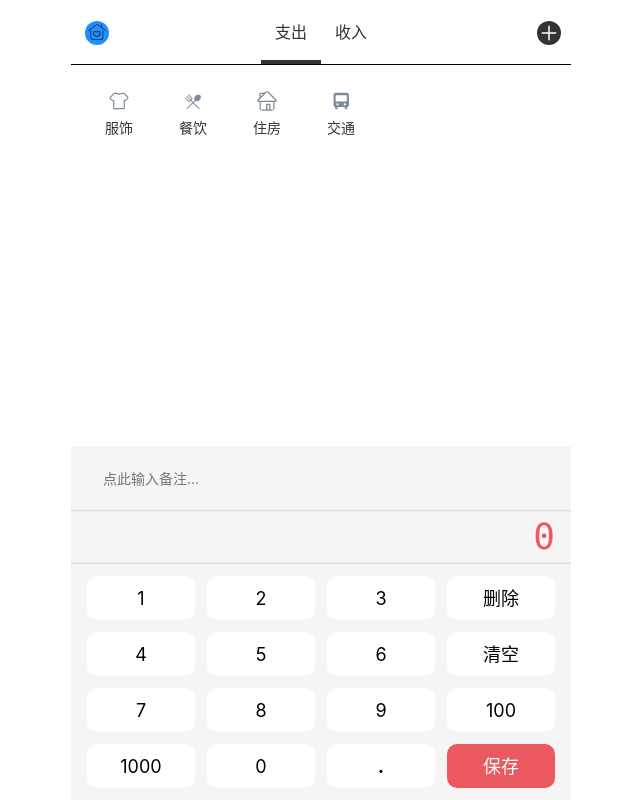
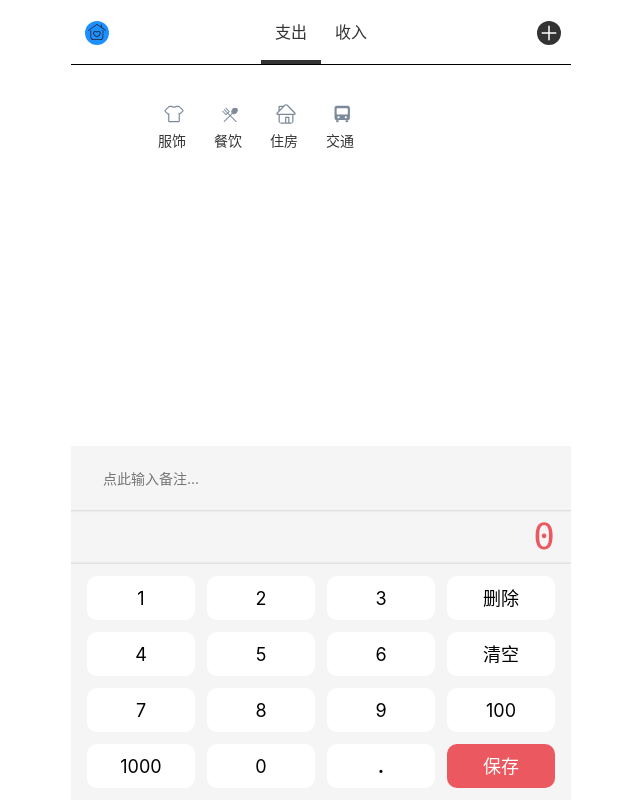
Before and after one commit to niuniu315/wangcai-2, a Vue app: page /#/money in a window 1280 px wide. Shown: the whole page, without its empty margins (319-959 px from the left). Built offline with nearby package versions, Linux system fonts and the light colour scheme.

Commit message:
重置tags布局样式

```diff
--- a/src/components/money/Tabs.vue
+++ b/src/components/money/Tabs.vue
@@ -39,7 +39,6 @@ export default class Tabs extends Vue {
     } else {
       const button1 = document.querySelectorAll('.ok')[0] as HTMLElement;
       button1.style.background = 'rgb(235,88,96)';
-
     }
   }
 }
--- a/src/components/money/Tags.vue
+++ b/src/components/money/Tags.vue
@@ -4,7 +4,7 @@
       <li v-for="tag in tagList" :key="tag.id"
           :class="{selected: selectedTags.indexOf(tag) >= 0}"
           @click="toggle(tag)">
-        <Icon :name="tag.name" ></icon>
+        <Icon :name="tag.name"/>
         {{ tag.name }}
       </li>
     </ul>
@@ -51,24 +51,23 @@ export default class Tags extends mixins(TagHelper) {
   background: white;
 
   > .current {
-    display: flex;
-    flex-wrap: wrap;
-
+    margin: 5px auto;
+    width: 350px;
 
     > li {
       $bg: rgb(237, 243, 250);
       border-radius: 12px;
-      padding: 0 16px;
-      margin-right: 10px;
-      margin-top: 4px;
+      margin: 7px;
+      padding: 5px;
+      float: left;
       display: flex;
       flex-direction: column;
-      text-align: center;
 
       &.selected {
         color: rgb(54, 146, 249);
+
         > .icon {
-          background: rgb(234,243,253);
+          background: rgb(234, 243, 253);
           color: rgb(54, 146, 249);
         }
       }
@@ -80,7 +79,7 @@ ul > li > .icon {
   width: 32px;
   height: 32px;
   padding: 5px;
-  color: rgb(124,137,153);
+  color: rgb(124, 137, 153);
   border-radius: 50px;
 }
 
```
